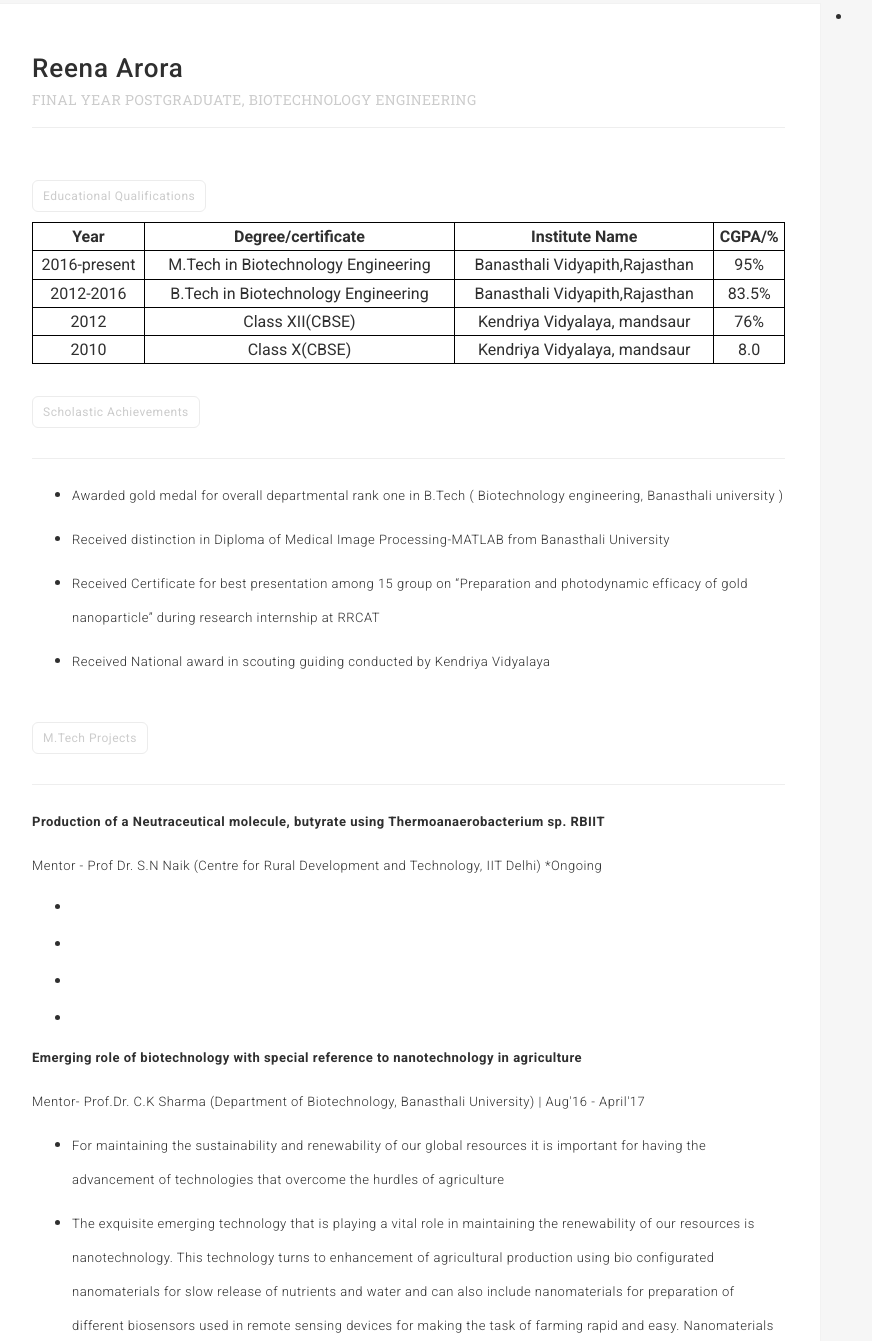
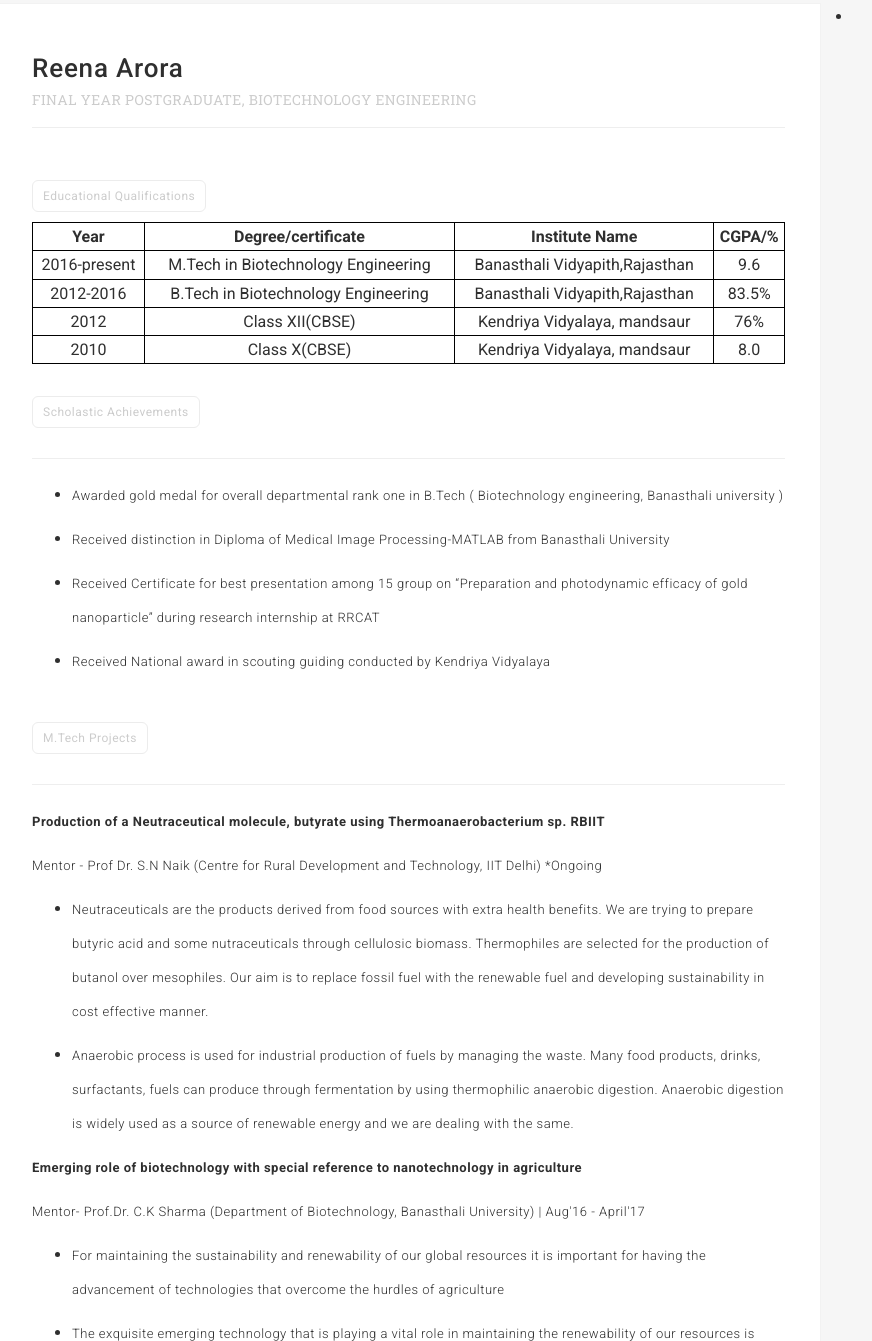
Before and after one commit to Reena-Arora/Reena-Arora.github.io, a plain HTML site: page index.html in a window 1280 px wide. Shown: the part 5581-6922 px from the top of the page, without its empty margins (279-1151 px from the left). Drawn offline with Linux system fonts and the light colour scheme.

Commit message:
Project Added

```diff
--- a/index.html
+++ b/index.html
@@ -563,7 +563,7 @@
     <td align="center" style = "border: 1px solid black">2016-present</td>
     <td align="center" style = "border: 1px solid black">M.Tech in Biotechnology Engineering</td>
     <td align="center" style = "border: 1px solid black">Banasthali Vidyapith,Rajasthan</td>
-	<td align="center" style = "border: 1px solid black">95%</td>
+	<td align="center" style = "border: 1px solid black">9.6</td>
   </tr>
   <tr style = "border: 1px solid black">
     <td align="center" style = "border: 1px solid black">2012-2016</td>
@@ -605,11 +605,8 @@
 <p>Mentor - Prof  Dr. S.N Naik (Centre for Rural Development and Technology, IIT Delhi) *Ongoing
 </p>
 <ul>
-<li><p></p></li>
-<li><p></p></li>
-
-<li><p></p></li>
-<li><p></p></li>
+<li><p>Neutraceuticals are the products derived from food sources with extra health benefits. We are trying to prepare butyric acid and some nutraceuticals through cellulosic biomass. Thermophiles are selected for the production of butanol over mesophiles. Our aim is to replace fossil fuel with the renewable fuel and developing sustainability in cost effective manner.</p></li>
+<li><p>Anaerobic process is used for industrial production of fuels by managing the waste. Many food products, drinks, surfactants, fuels can produce through fermentation by using thermophilic anaerobic digestion. Anaerobic digestion is widely used as a source of renewable energy and we are dealing with the same.</p></li>
 </ul>
 
 <p><strong>Emerging role of biotechnology with special reference to nanotechnology in agriculture        </strong></p>
```
